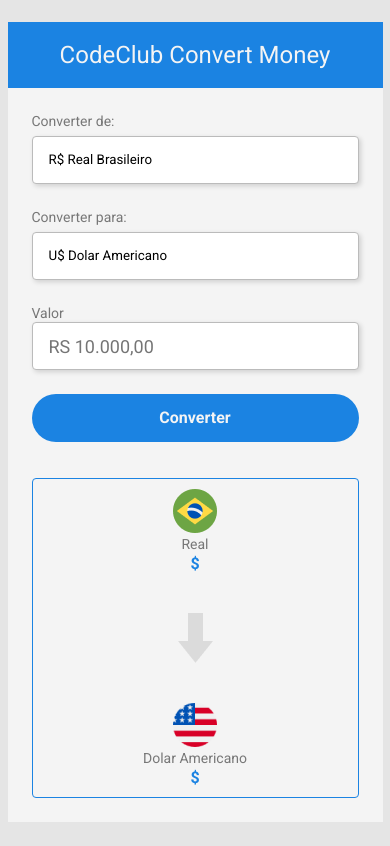
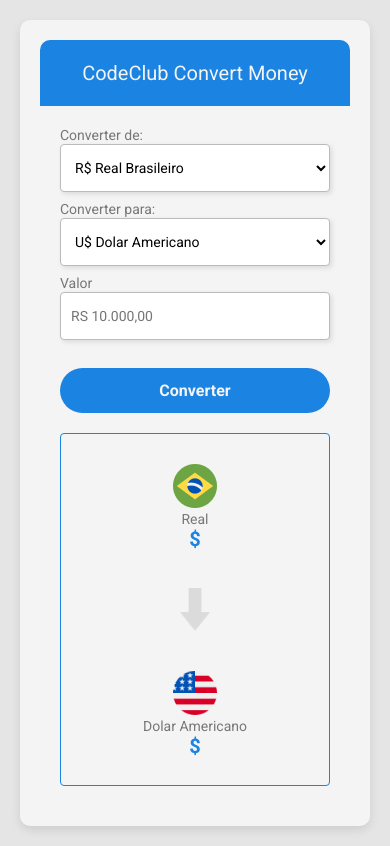
Before and after one commit to maxgsandre/PROJETO-CONVERT-MONEY, a plain HTML site: page index.html in a window 390 px wide. Drawn offline with Linux system fonts and the light colour scheme.

Commit message:
Melhoria: Adicionada responsividade para celulares e tablets

```diff
--- a/style.css
+++ b/style.css
@@ -14,11 +14,15 @@ body {
     justify-content: center;
     align-items: center;
     height: 100vh;
+    padding: 10px;
 }
 
 .container {
     width: 375px;
     background-color: #F4F4F4;
+    border-radius: 10px;
+    box-shadow: 0px 4px 10px rgba(0, 0, 0, 0.1);
+    padding: 20px;
 }
 
 header {
@@ -27,50 +31,37 @@ header {
     display: flex;
     justify-content: center;
     align-items: center;
+    border-radius: 10px 10px 0 0;
 }
 
 h1 {
-    font-size: 24px;
+    font-size: 20px;
     color: #F4F4F4;
+    text-align: center;
 }
 
-
 main {
-    padding: 24px;
+    padding: 20px;
 }
 
 label {
     font-size: 14px;
     color: #777777;
+    display: block;
+    margin-bottom: 8px;
 }
 
-select {
+select, input {
     background: #FFFFFF;
     border: 1px solid #BBBBBB;
     border-radius: 4px;
     height: 48px;
-    display: block;
     width: 100%;
     cursor: pointer;
     outline: none;
-    appearance: none;
-    padding-left: 16PX;
-    box-shadow: 2px 2px 5px rgba(0, 0, 0, 0.15);
-    margin-top: 6PX;
-    margin-bottom: 24px;
-}
-
-input {
-    background: #FFFFFF;
-    border: 1px solid #BBBBBB;
-    border-radius: 4px;
-    height: 48px;
-    display: block;
-    width: 100%;
-    outline: none;
-    padding-left: 16PX;
-    box-shadow: 2px 2px 5px rgba(0, 0, 0, 0.15);
-    font-size: 18px;
+    padding: 10px;
+    font-size: 16px;
+    box-shadow: 2px 2px 5px rgba(0, 0, 0, 0.1);
 }
 
 button {
@@ -83,8 +74,8 @@ button {
     font-size: 16px;
     border: none;
     width: 100%;
-    margin-top: 24px;
-    margin-bottom: 36px;
+    margin-top: 20px;
+    transition: 0.3s;
 }
 
 button:hover {
@@ -102,6 +93,8 @@ section {
     flex-direction: column;
     align-items: center;
     gap: 15px;
+    padding: 20px;
+    margin-top: 20px;
 }
 
 .currency-container {
@@ -120,10 +113,48 @@ section {
 .currency-value {
     color: #1B83E2;
     font-weight: bold;
-    font-weight: 20px;
+    font-size: 20px;
 }
 
 .arrow-img {
     margin: 15px auto;
     display: block;
+    width: 40px;
 }
+
+/* 📌 Responsividade para Tablets */
+@media (max-width: 768px) {
+    .container {
+        width: 90%;
+    }
+    h1 {
+        font-size: 22px;
+    }
+    button {
+        font-size: 18px;
+    }
+}
+
+/* 📌 Responsividade para Celulares */
+@media (max-width: 480px) {
+    body {
+        height: auto;
+        padding: 20px;
+    }
+    .container {
+        width: 100%;
+    }
+    h1 {
+        font-size: 20px;
+    }
+    select, input {
+        font-size: 14px;
+    }
+    button {
+        font-size: 16px;
+        height: 45px;
+    }
+    .arrow-img {
+        width: 30px;
+    }
+}
```
